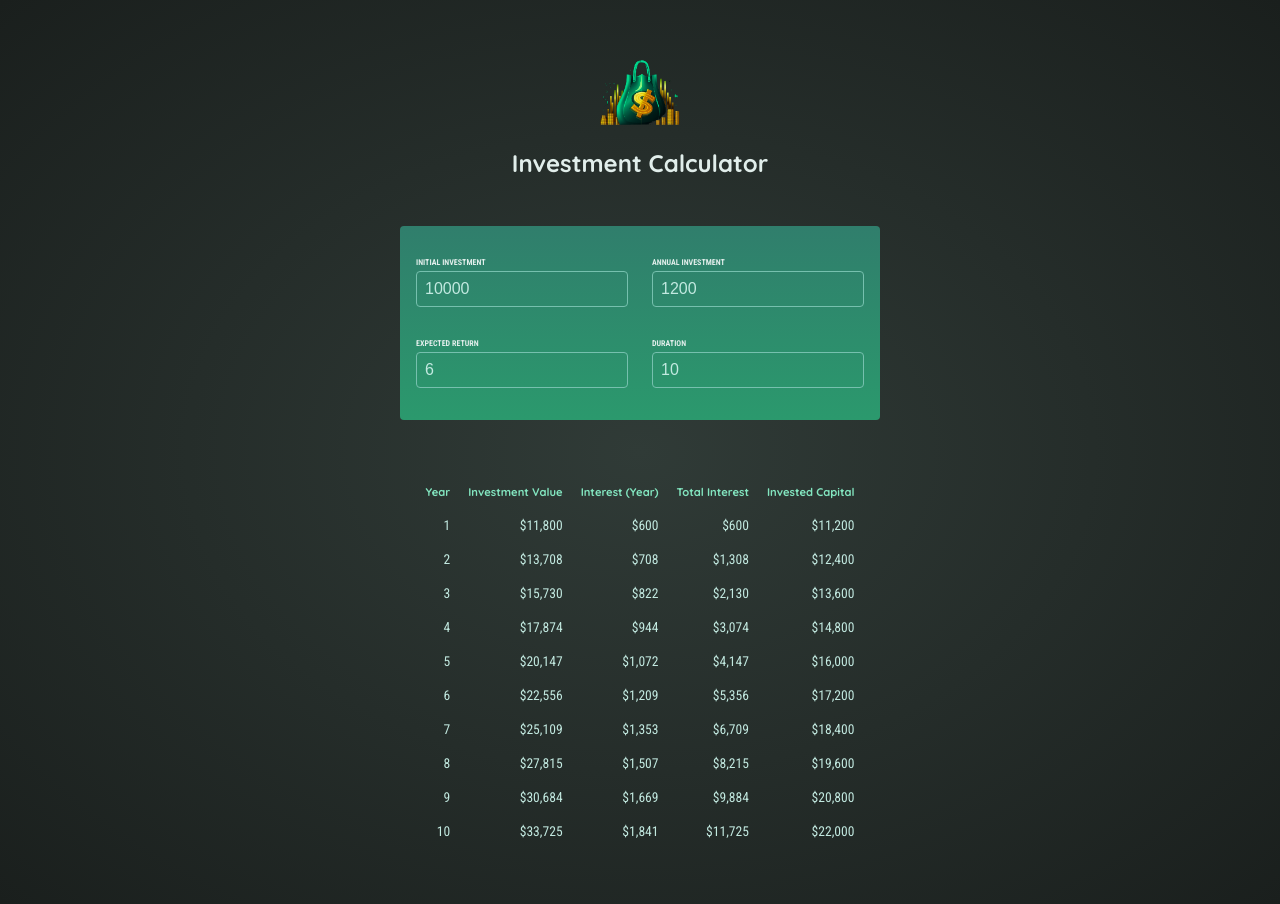
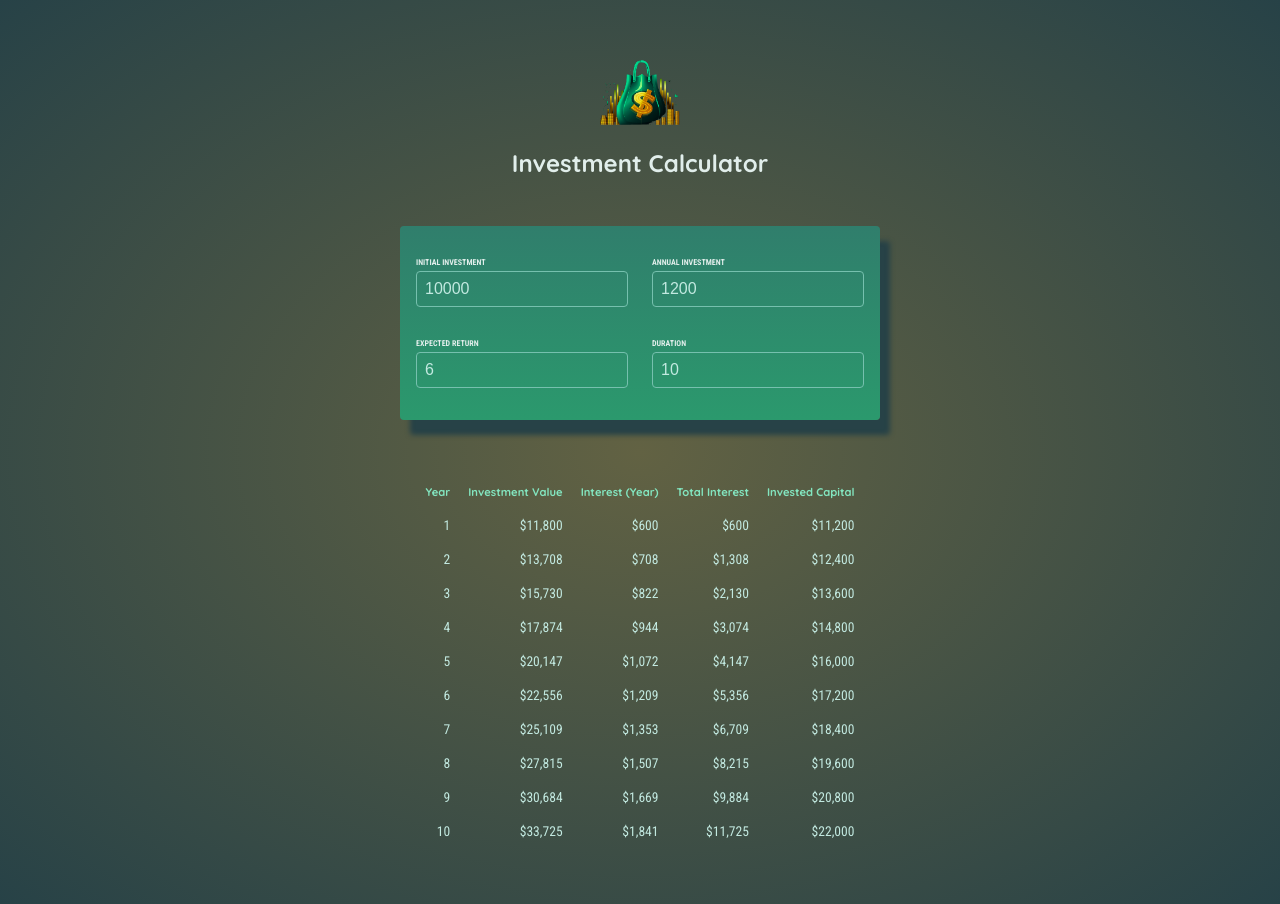
Before and after one commit to Mr-Luka/debugging-react-apps, a React (Vite) app: page / in a window 1280 px wide. Built offline with nearby package versions, Linux system fonts and the light colour scheme.

Commit message:
added some css

```diff
--- a/src/index.css
+++ b/src/index.css
@@ -9,7 +9,7 @@ body {
   font-family: 'Quicksand', sans-serif;
   -webkit-font-smoothing: antialiased;
   -moz-osx-font-smoothing: grayscale;
-  background: radial-gradient(#303b37, #1a1f1d);
+  background: radial-gradient(#626243, #274247);
   color: #e1eeeb;
   min-height: 100vh;
 }
@@ -37,6 +37,7 @@ body {
   margin: 2rem auto;
   border-radius: 4px;
   background: linear-gradient(180deg, #307e6c, #2b996d);
+  box-shadow: 10px 15px 5px #274247;
 }
 
 .input-group {
```
